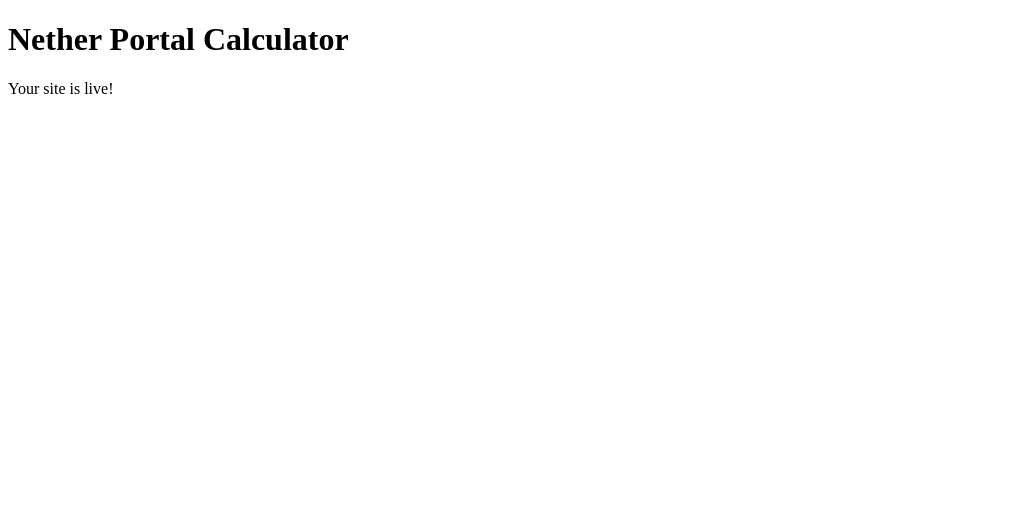
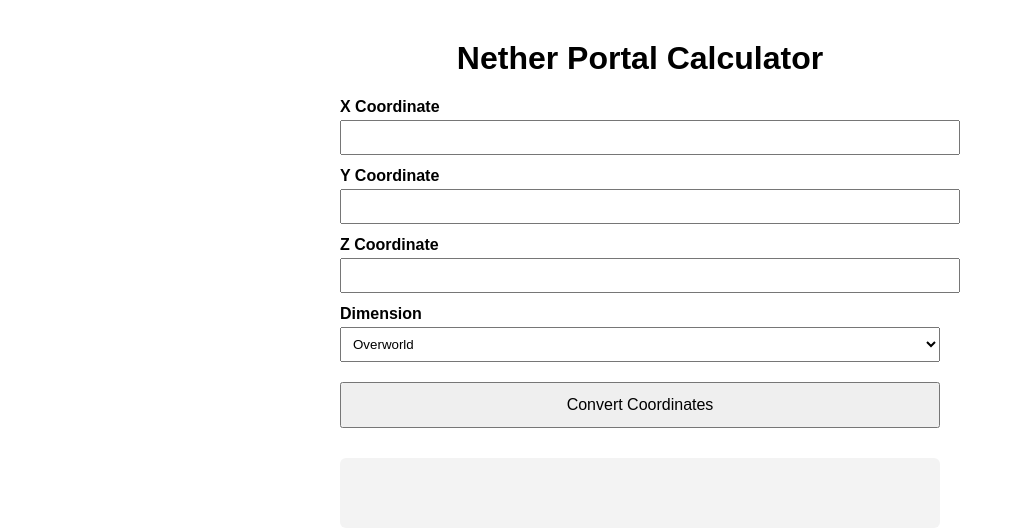
Before and after one commit to CCD04/CCD04.github.io, a plain HTML site: page index.html in a window 1280 px wide. Shown: the whole page, without its empty margins (0-1015 px from the left). Drawn offline with Linux system fonts and the light colour scheme.

Commit message:
Update index.html

```diff
--- a/index.html
+++ b/index.html
@@ -2,9 +2,92 @@
 <html>
 <head>
   <title>Nether Portal Calculator</title>
+  <meta name="viewport" content="width=device-width, initial-scale=1">
+  <style>
+    body {
+      font-family: Arial, sans-serif;
+      max-width: 600px;
+      margin: 40px auto;
+      padding: 0 20px;
+    }
+    h1 {
+      text-align: center;
+    }
+    label {
+      display: block;
+      margin-top: 12px;
+      font-weight: bold;
+    }
+    input, select {
+      width: 100%;
+      padding: 8px;
+      margin-top: 4px;
+    }
+    button {
+      margin-top: 20px;
+      padding: 12px;
+      width: 100%;
+      font-size: 16px;
+      cursor: pointer;
+    }
+    #output {
+      margin-top: 30px;
+      padding: 15px;
+      background: #f3f3f3;
+      border-radius: 6px;
+      min-height: 40px;
+    }
+  </style>
 </head>
 <body>
+
   <h1>Nether Portal Calculator</h1>
-  <p>Your site is live!</p>
+
+  <label>X Coordinate</label>
+  <input id="x" type="number">
+
+  <label>Y Coordinate</label>
+  <input id="y" type="number">
+
+  <label>Z Coordinate</label>
+  <input id="z" type="number">
+
+  <label>Dimension</label>
+  <select id="dimension">
+    <option value="overworld">Overworld</option>
+    <option value="nether">Nether</option>
+  </select>
+
+  <button onclick="calculate()">Convert Coordinates</button>
+
+  <div id="output"></div>
+
+  <script>
+    function calculate() {
+      const x = parseFloat(document.getElementById('x').value);
+      const y = parseFloat(document.getElementById('y').value);
+      const z = parseFloat(document.getElementById('z').value);
+      const dim = document.getElementById('dimension').value;
+
+      if (isNaN(x) || isNaN(y) || isNaN(z)) {
+        document.getElementById('output').innerText = "Please enter valid coordinates.";
+        return;
+      }
+
+      let nx, nz;
+
+      if (dim === "overworld") {
+        nx = x / 8;
+        nz = z / 8;
+      } else {
+        nx = x * 8;
+        nz = z * 8;
+      }
+
+      document.getElementById('output').innerText =
+        `Converted Coordinates: X=${nx.toFixed(2)}, Z=${nz.toFixed(2)}`;
+    }
+  </script>
+
 </body>
 </html>
```
